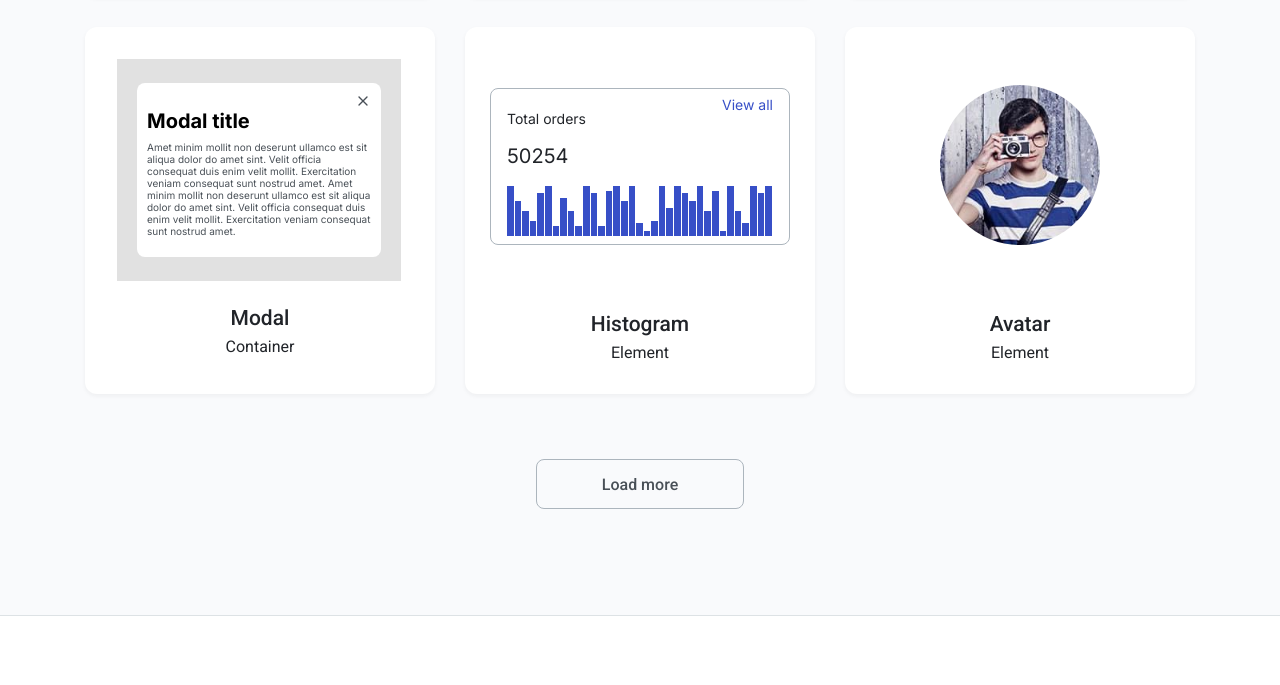
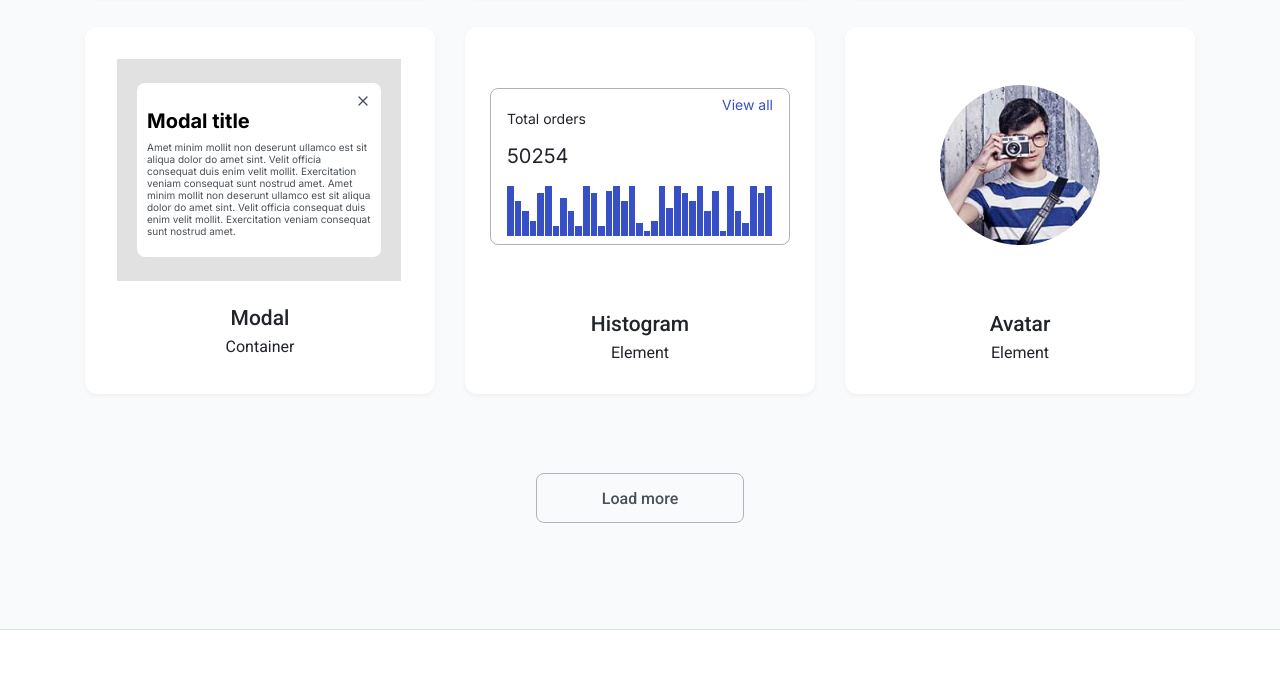
Before and after one commit to js-tasks-ru/htmlcss-20220414_roman645, a website: page index.html in a window 1280 px wide. Shown: the part 676-1361 px from the top of the page. Drawn offline with Linux system fonts and the light colour scheme.

Commit message:
main-page-solution

```diff
--- a/components/button/button.css
+++ b/components/button/button.css
@@ -7,7 +7,6 @@
     font-size: 16px;
     line-height: 19px;
     text-align: center;
-    margin-top: 10px;
 }
 
 .button:disabled {
--- a/components/card/card.css
+++ b/components/card/card.css
@@ -4,7 +4,6 @@ height: 367px;
 background: var(--white);
 box-shadow: 0px 2px 4px rgba(33, 36, 41, 0.05);
 border-radius: 12px;
-margin-bottom: 30px;
 }
 
 .card__element-title {
--- a/components/preview/preview.css
+++ b/components/preview/preview.css
@@ -10,4 +10,9 @@
     display: flex;
     justify-content: space-between;
     flex-wrap: wrap;
+    gap: 30px;
 }
+
+.preview__button {
+    margin-top: 64px;
+}
--- a/index.html
+++ b/index.html
@@ -346,8 +346,10 @@
                             </div>
                         </div>
                     </div>
-                    <div class="button">
-                        <button class="button button_alternate">Load more</button>
+                    <div class="preview__button">
+                        <div class="button">
+                            <button class="button button_alternate">Load more</button>
+                        </div>
                     </div>
                 </div>
             </main>
```
